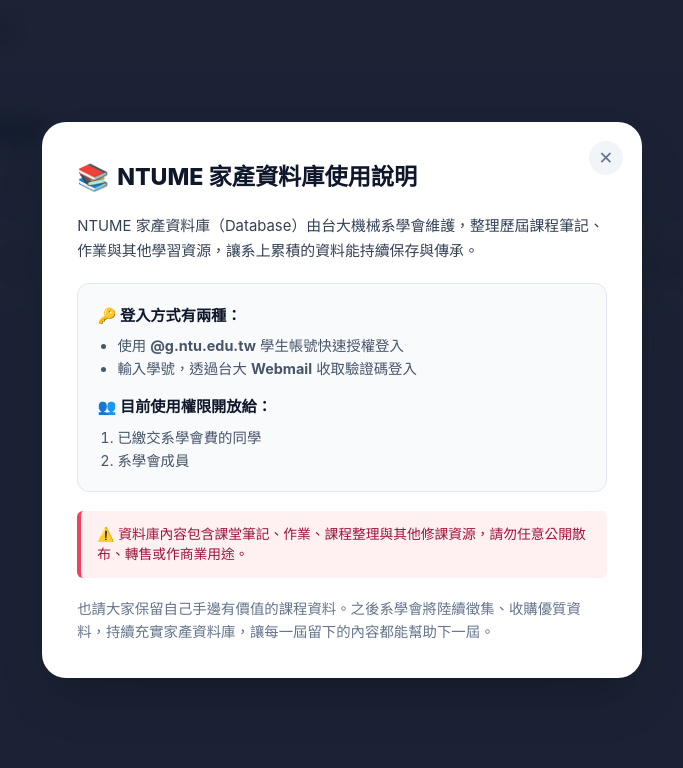
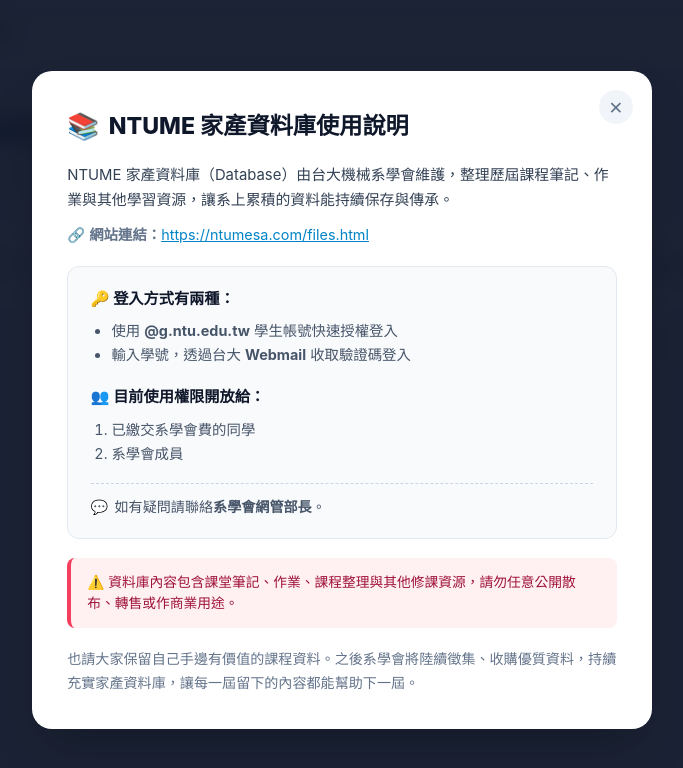
Before and after one commit to 112ntumesa-dotcom/ntumesa-website, a plain HTML site: page files.html in a window 1280 px wide. Both pictures are taken after a click on the button "📖 使用說明與開放權限". Shown: the whole page, without its empty margins (298-981 px from the left). Drawn offline with nearby package versions, Linux system fonts and the light colour scheme.

Commit message:
Update files.html

```diff
--- a/files.html
+++ b/files.html
@@ -476,39 +476,55 @@
     </div>
   </div>
 
-  <!-- ================= 使用說明彈出視窗 (Help Modal) ================= -->
+<!-- ================= 使用說明彈出視窗 (Help Modal) ================= -->
   <div id="help-modal-overlay" class="auth-overlay" style="display: none; z-index: 10000; background: rgba(15, 23, 42, 0.7);" onclick="handleHelpOverlayClick(event)">
-    <div class="auth-modal" style="max-width: 600px; text-align: left; position: relative; max-height: 85vh; overflow-y: auto; padding: 2.2rem;">
+    <div class="auth-modal" style="max-width: 620px; text-align: left; position: relative; max-height: 88vh; overflow-y: auto; padding: 2.2rem; border-radius: 20px;">
       <button onclick="closeHelpModal()" type="button" style="position: absolute; top: 1.2rem; right: 1.2rem; background: #f1f5f9; border: none; width: 34px; height: 34px; border-radius: 50%; font-size: 1.1rem; cursor: pointer; display: flex; align-items: center; justify-content: center; color: #64748b;">✕</button>
 
-      <div style="display: flex; align-items: center; gap: 0.5rem; margin-bottom: 1rem;">
+      <!-- 標題 -->
+      <div style="display: flex; align-items: center; gap: 0.6rem; margin-bottom: 1rem;">
         <span style="font-size: 1.6rem;">📚</span>
-        <h2 style="margin: 0; font-size: 1.45rem; color: #0f172a;">NTUME 家產資料庫使用說明</h2>
+        <h2 style="margin: 0; font-size: 1.45rem; font-weight: 800; color: #0f172a;">NTUME 家產資料庫使用說明</h2>
       </div>
 
-      <p style="font-size: 0.93rem; color: #334155; line-height: 1.7; margin-bottom: 1.2rem;">
+      <!-- 介紹段落 -->
+      <p style="font-size: 0.93rem; color: #334155; line-height: 1.7; margin-bottom: 0.6rem;">
         NTUME 家產資料庫（Database）由台大機械系學會維護，整理歷屆課程筆記、作業與其他學習資源，讓系上累積的資料能持續保存與傳承。
       </p>
 
-      <div style="background: #f8fafc; border-radius: 12px; padding: 1.2rem; border: 1px solid #e2e8f0; margin-bottom: 1.2rem;">
-        <div style="font-weight: 700; color: #0f172a; margin-bottom: 0.4rem; font-size: 0.95rem;">🔑 登入方式有兩種：</div>
-        <ul style="margin: 0; padding-left: 1.25rem; font-size: 0.9rem; color: #475569; line-height: 1.6;">
+      <!-- 補回：網站連結 -->
+      <p style="font-size: 0.9rem; color: #64748b; margin-bottom: 1.2rem;">
+        🔗 <strong>網站連結：</strong><a href="https://ntumesa.com/files.html" style="color: var(--primary); text-decoration: underline;">https://ntumesa.com/files.html</a>
+      </p>
+
+      <!-- 核心權限與登入卡片 -->
+      <div style="background: #f8fafc; border-radius: 12px; padding: 1.25rem 1.4rem; border: 1px solid #e2e8f0; margin-bottom: 1.2rem;">
+        <div style="font-weight: 700; color: #0f172a; margin-bottom: 0.5rem; font-size: 0.95rem;">🔑 登入方式有兩種：</div>
+        <ul style="margin: 0 0 1.1rem 0; padding-left: 1.3rem; font-size: 0.9rem; color: #475569; line-height: 1.7;">
           <li>使用 <strong>@g.ntu.edu.tw</strong> 學生帳號快速授權登入</li>
           <li>輸入學號，透過台大 <strong>Webmail</strong> 收取驗證碼登入</li>
         </ul>
 
-        <div style="font-weight: 700; color: #0f172a; margin: 0.9rem 0 0.4rem 0; font-size: 0.95rem;">👥 目前使用權限開放給：</div>
-        <ol style="margin: 0; padding-left: 1.25rem; font-size: 0.9rem; color: #475569; line-height: 1.6;">
+        <div style="font-weight: 700; color: #0f172a; margin-bottom: 0.5rem; font-size: 0.95rem;">👥 目前使用權限開放給：</div>
+        <ol style="margin: 0 0 1rem 0; padding-left: 1.3rem; font-size: 0.9rem; color: #475569; line-height: 1.7;">
           <li>已繳交系學會費的同學</li>
           <li>系學會成員</li>
         </ol>
+
+        <!-- 乾淨無黑點的聯絡窗口 -->
+        <div style="border-top: 1px dashed #cbd5e1; padding-top: 0.75rem; font-size: 0.88rem; color: #475569; display: flex; align-items: center; gap: 0.4rem;">
+          <span>💬</span>
+          <span>如有疑問請聯絡<strong>系學會網管部長</strong>。</span>
+        </div>
       </div>
 
-      <div style="background: #fff1f2; border-left: 4px solid #f43f5e; padding: 0.8rem 1rem; border-radius: 6px; font-size: 0.86rem; color: #9f1239; margin-bottom: 1.2rem; line-height: 1.5;">
+      <!-- 紅色版權警告 -->
+      <div style="background: #fff1f2; border-left: 4px solid #f43f5e; padding: 0.85rem 1rem; border-radius: 8px; font-size: 0.86rem; color: #9f1239; margin-bottom: 1.2rem; line-height: 1.55;">
         ⚠️ 資料庫內容包含課堂筆記、作業、課程整理與其他修課資源，請勿任意公開散布、轉售或作商業用途。
       </div>
 
-      <p style="font-size: 0.9rem; color: #64748b; line-height: 1.6; margin: 0;">
+      <!-- 結語 -->
+      <p style="font-size: 0.88rem; color: #64748b; line-height: 1.65; margin: 0;">
         也請大家保留自己手邊有價值的課程資料。之後系學會將陸續徵集、收購優質資料，持續充實家產資料庫，讓每一屆留下的內容都能幫助下一屆。
       </p>
     </div>
```
